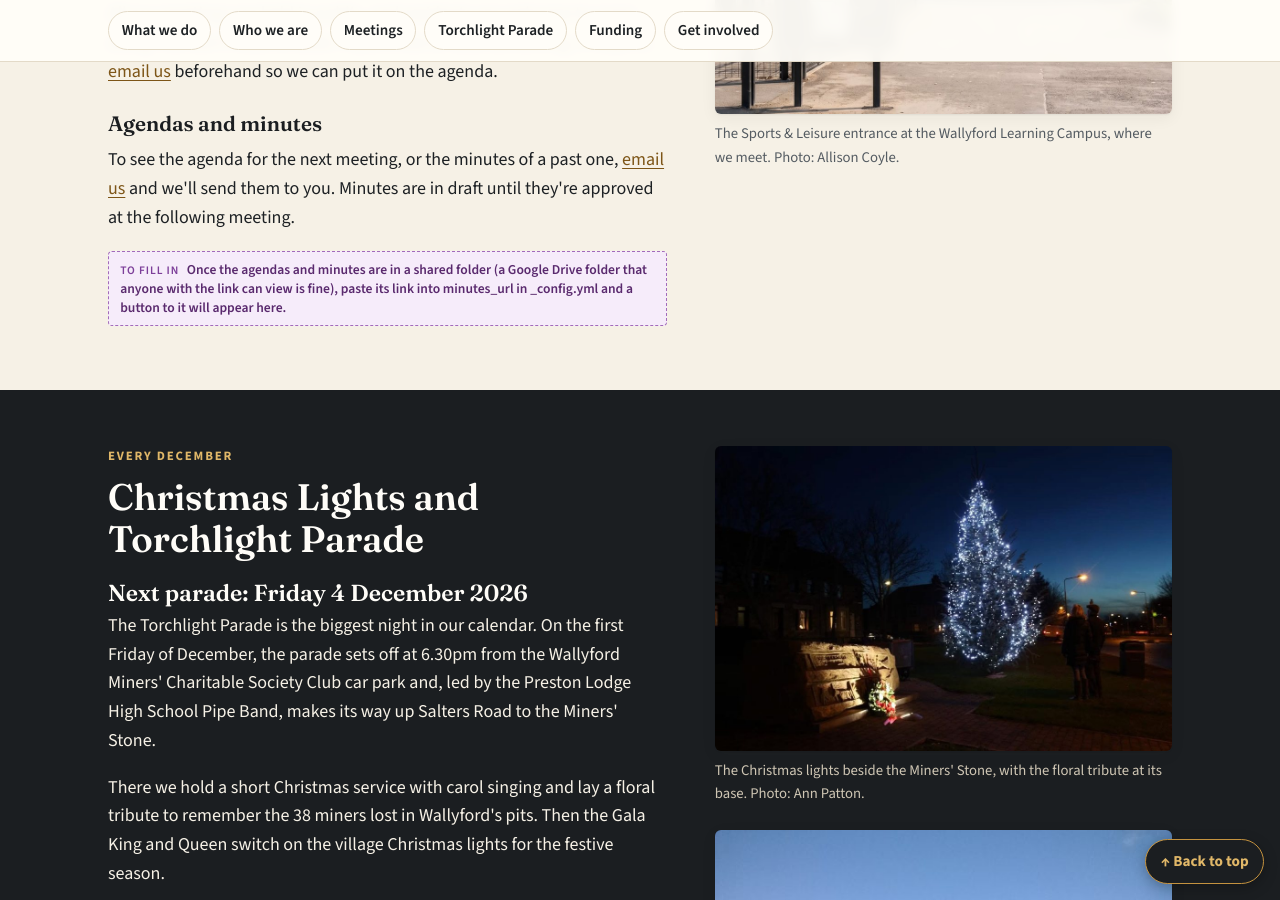
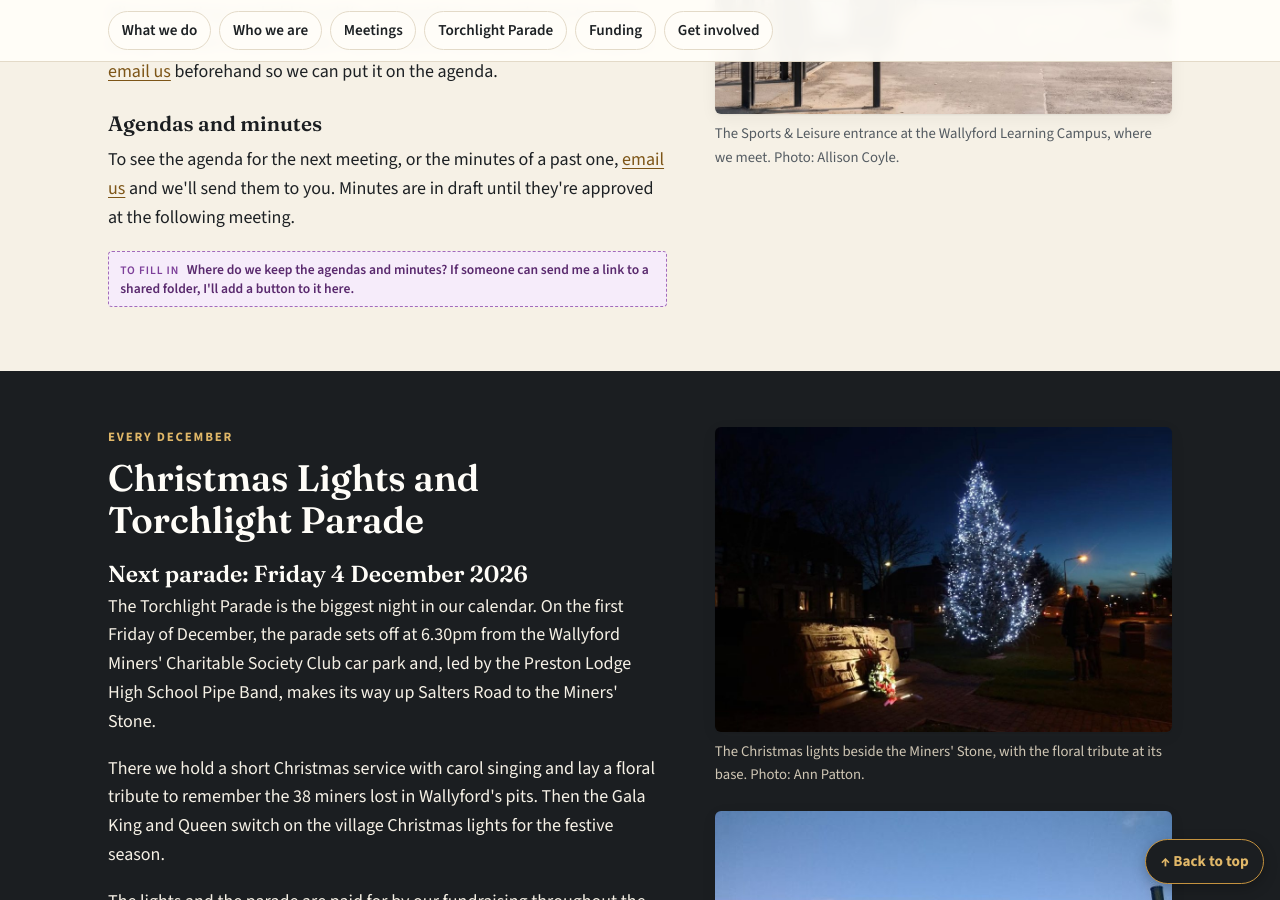
Before and after one commit to dochtie/wallyford-community-council, a Jekyll site: the page built from council.html, in a window 1280 px wide and 900 px high, scrolled down 3429 px. Built offline with Jekyll 4.4.1, drawn with Linux system fonts in a browser that asks for light colours.

Commit message:
Write the new draft notes in Matthew's own voice
Co-Authored-By: Claude Fable 5.2 <noreply@anthropic.com>
Claude-Session: https://claude.ai/code/session_01AHWgmvEYby626952EFpmzy

```diff
--- a/_data/groups.yml
+++ b/_data/groups.yml
@@ -48,7 +48,7 @@ community:
     link: ""
     facebook: "https://www.facebook.com/share/19enn2CUpU/"
     facebook_label: "Playgroup on Facebook"
-    check: "Willie sent this Facebook link for Jacqueline's playgroup. Confirm the official name and any meeting details before launch."
+    check: "Willie sent this Facebook link for Jacqueline's playgroup. I need to confirm the official name and any meeting details before launch."
 
   - name: "Wallyford Parents and Carers Council (WPACC)"
     about: "The parent council for Wallyford Primary School and Nursery. It represents parents and carers, supports the school, and raises money through things like bake sales and discos. Everyone is welcome at its meetings, and you don't need to be a member. Meetings are on the first Tuesday of the month, 6pm to 7.30pm, in school."
--- a/council.html
+++ b/council.html
@@ -115,7 +115,7 @@ description: What Wallyford Community Council does, who we are, when we meet, th
       <p><a class="btn btn-dark" href="{{ site.minutes_url }}">Read our agendas and minutes</a></p>
       {%- else %}
       <p>To see the agenda for the next meeting, or the minutes of a past one, <a href="mailto:{{ site.email }}?subject=Agendas%20and%20minutes">email us</a> and we'll send them to you. Minutes are in draft until they're approved at the following meeting.</p>
-      {% include review.html type="todo" text="Once the agendas and minutes are in a shared folder (a Google Drive folder that anyone with the link can view is fine), paste its link into minutes_url in _config.yml and a button to it will appear here." %}
+      {% include review.html type="todo" text="Where do we keep the agendas and minutes? If someone can send me a link to a shared folder, I'll add a button to it here." %}
       {%- endif %}
     </div>
     <figure class="figure">
--- a/privacy.html
+++ b/privacy.html
@@ -17,7 +17,7 @@ description: How Wallyford Community Council looks after your information when y
 <section class="section" id="privacy">
   <div class="wrap">
     <div class="prose">
-      {% include review.html type="check" text="This is a first draft for the Community Council to read and agree before launch. In particular, check how long we keep emails, and who can read the inbox." %}
+      {% include review.html type="check" text="I've written this page as a first draft. Can everyone read it and tell me if anything needs changing? I still need to check how long we keep emails and who can read the inbox." %}
       <h2>Your privacy</h2>
 
       <h3>When you visit this website</h3>
```
